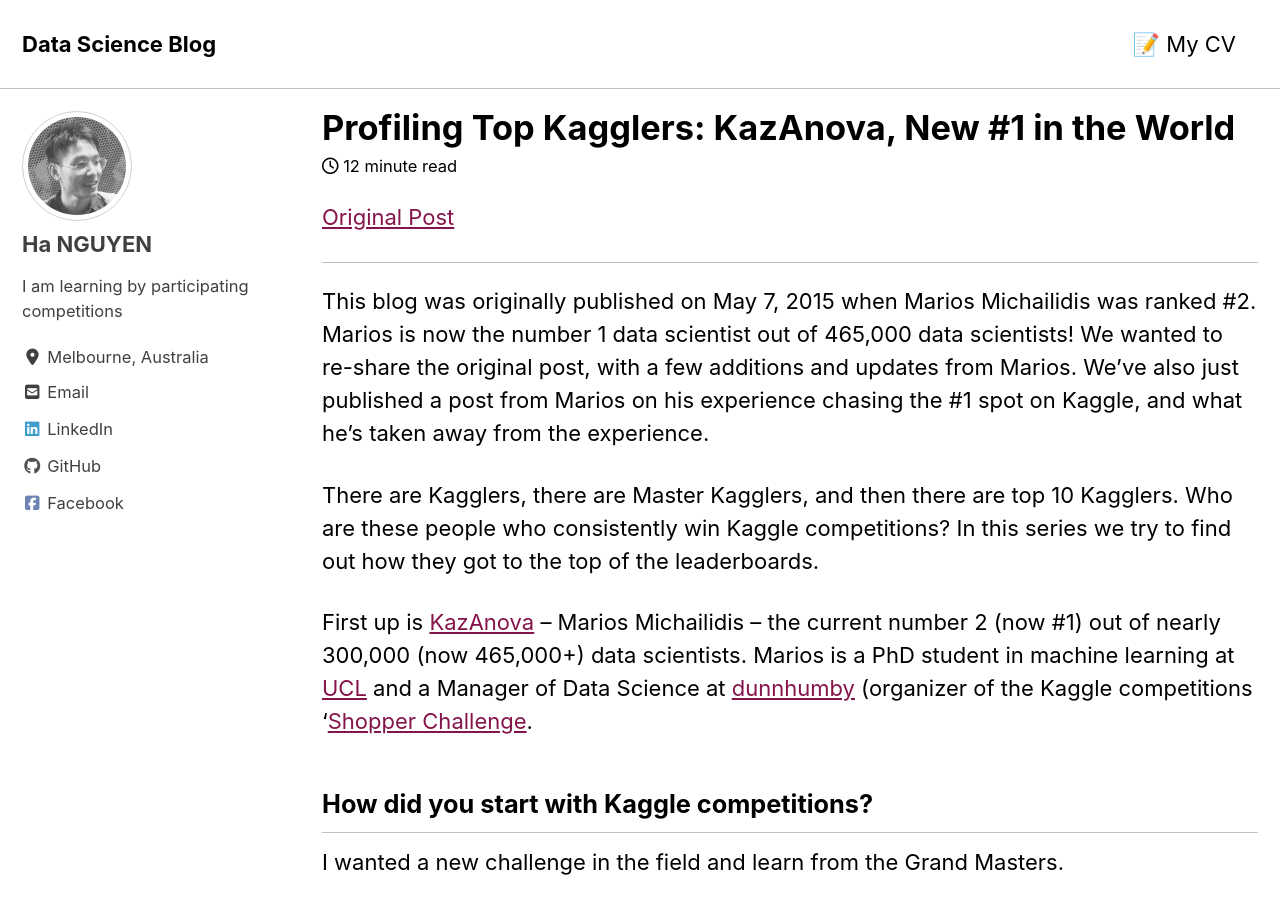
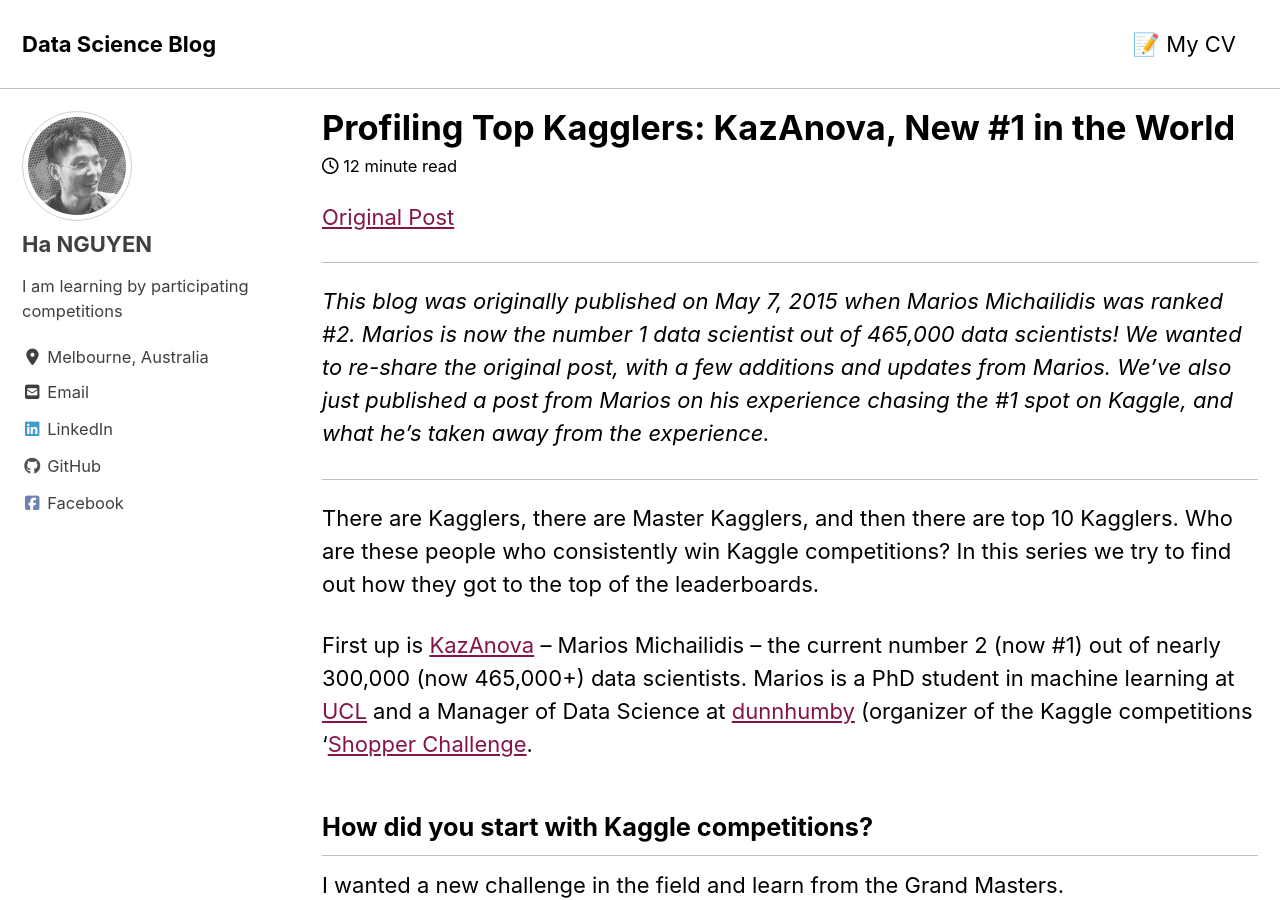
Before and after one commit to datasciblog/datasciblog.github.io, a Jekyll site: the page built from _posts/2016-02-10-profiling-top-kagglers-kazanova-new-1-in-the-world.md, in a window 1280 px wide and 900 px high. Built offline with Jekyll 4.4.1, drawn with Linux system fonts in a browser that asks for light colours; cached includes are drawn as plain includes; nearby versions of some CDN libraries.

```diff
--- a/_posts/2016-02-10-profiling-top-kagglers-kazanova-new-1-in-the-world.md
+++ b/_posts/2016-02-10-profiling-top-kagglers-kazanova-new-1-in-the-world.md
@@ -18,8 +18,9 @@ classes: wide
 
 ---
 
-This blog was originally published on May 7, 2015 when Marios Michailidis was ranked #2. Marios is now the number 1 data scientist out of 465,000 data scientists! We wanted to re-share the original post, with a few additions and updates from Marios. We've also just published a post from Marios on his experience chasing the #1 spot on Kaggle, and what he's taken away from the experience.
+*This blog was originally published on May 7, 2015 when Marios Michailidis was ranked #2. Marios is now the number 1 data scientist out of 465,000 data scientists! We wanted to re-share the original post, with a few additions and updates from Marios. We've also just published a post from Marios on his experience chasing the #1 spot on Kaggle, and what he's taken away from the experience.*
 
+---
 
 There are Kagglers, there are Master Kagglers, and then there are top 10 Kagglers. Who are these people who consistently win Kaggle competitions? In this series we try to find out how they got to the top of the leaderboards.
 
```
